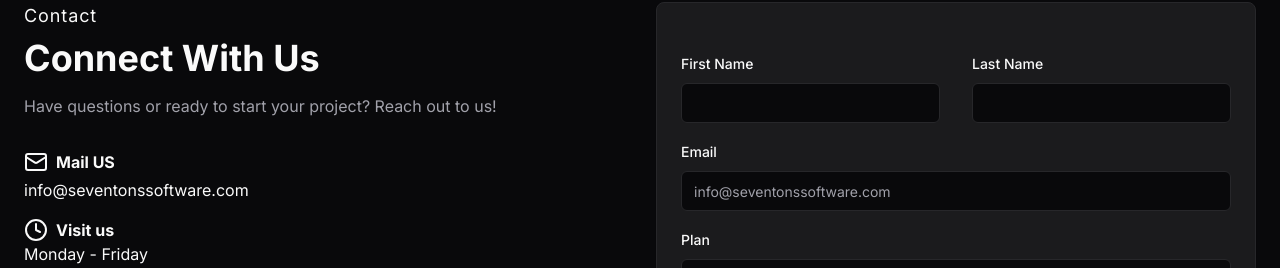
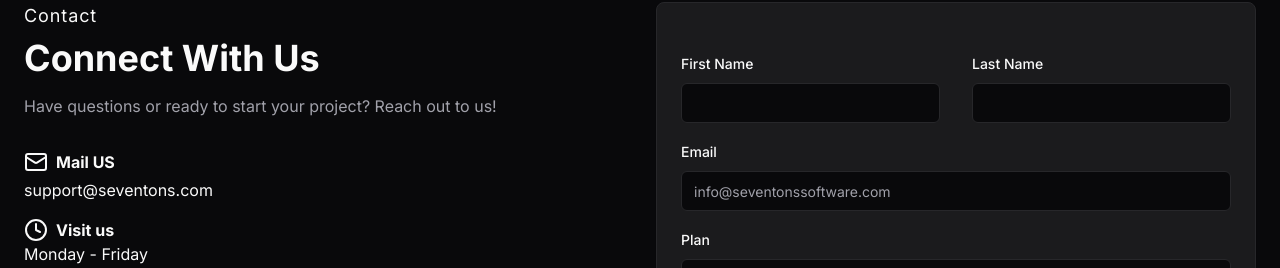
Before and after one commit to MarkivV/janeloch, a Next.js app: page / in a window 1280 px wide. Shown: the part 4893-5161 px from the top of the page. Built offline with nearby package versions, Linux system fonts and the light colour scheme.

Commit message:
edit mail us: info -> suport

```diff
--- a/components/layout/sections/contact.tsx
+++ b/components/layout/sections/contact.tsx
@@ -114,7 +114,7 @@
                 <div className="font-bold">Mail US</div>
               </div>
 
-              <div>info@seventonssoftware.com</div>
+              <div>support@seventons.com</div>
             </div>
 
             <div>
```
